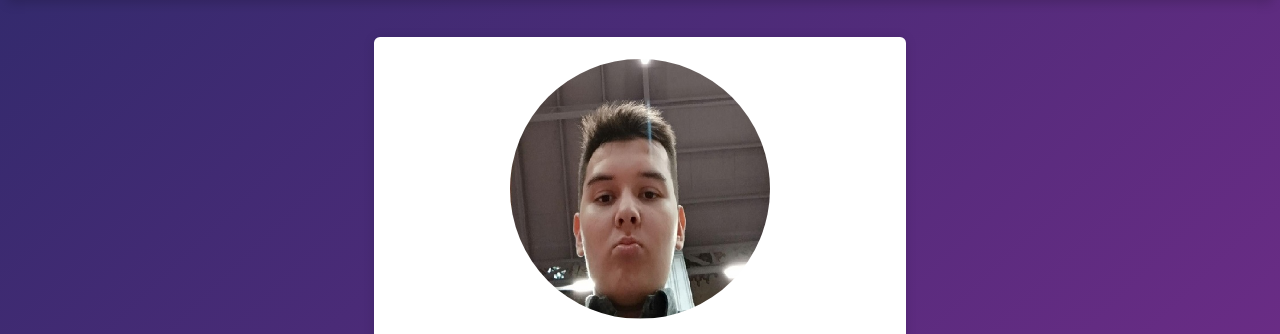
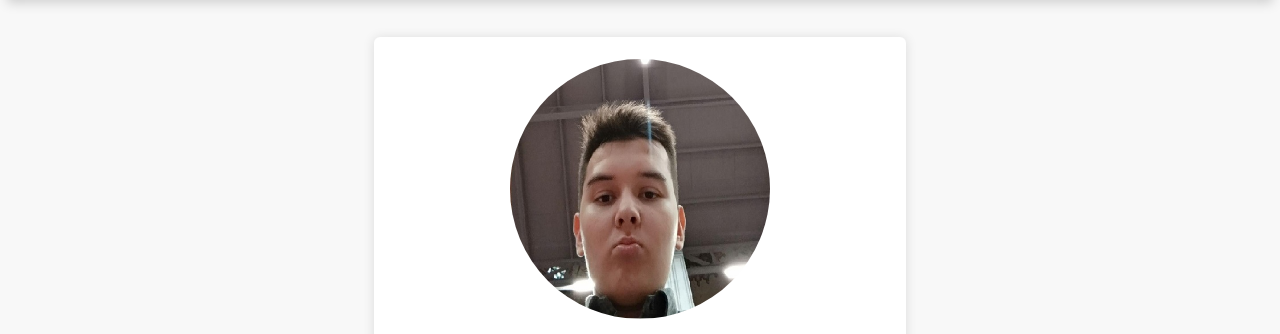
Before and after one commit to azimnothot/it_projects, a plain HTML site: page index.html in a window 1280 px wide. Shown: the part 84-418 px from the top of the page. Drawn offline with Linux system fonts and the light colour scheme.

Commit message:
Update index-style.css

```diff
--- a/styles/index-style.css
+++ b/styles/index-style.css
@@ -1,6 +1,6 @@
 body{
     background-color:rgb(248, 248, 248);
-    background-image: linear-gradient(to bottom right, #312A6C ,#852D91 );
+
     font-family: Arial, Helvetica, sans-serif;
 }
 a{
```
